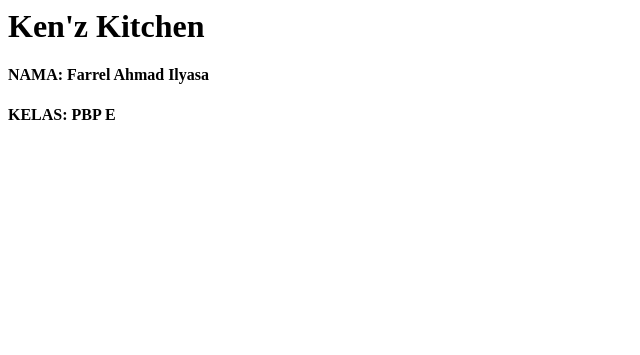
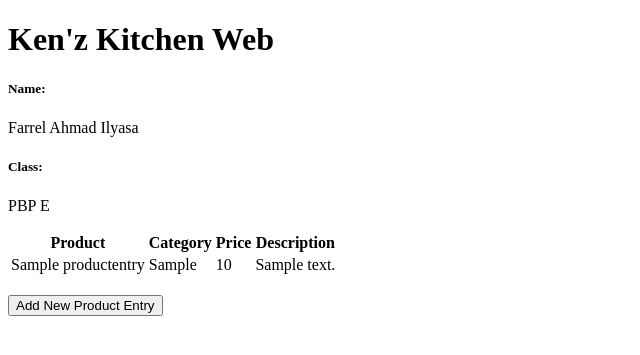
Before and after one commit to Kae20042005/kenz-kitchen, a Django app: page / in a window 1280 px wide. Shown: the top 355 px of the page, without its empty margins (0-640 px from the left). Run offline with Django 5.2, Linux system fonts and the light colour scheme; tables that the repository leaves empty hold one stand-in row (values such as "Sample post").

Commit message:
FINISHING tugas 3

```diff
--- a/kenz_kitchen/settings.py
+++ b/kenz_kitchen/settings.py
@@ -55,7 +55,7 @@ ROOT_URLCONF = 'kenz_kitchen.urls'
 TEMPLATES = [
     {
         'BACKEND': 'django.template.backends.django.DjangoTemplates',
-        'DIRS': [],
+        'DIRS': [BASE_DIR / 'templates'],
         'APP_DIRS': True,
         'OPTIONS': {
             'context_processors': [
@@ -122,3 +122,5 @@ STATIC_URL = 'static/'
 # https://docs.djangoproject.com/en/5.1/ref/settings/#default-auto-field
 
 DEFAULT_AUTO_FIELD = 'django.db.models.BigAutoField'
+
+CSRF_TRUSTED_ORIGINS = ["http://localhost","http://127.0.0.1","http://farrel-ahmad-kenzkitchen.pbp.cs.ui.ac.id/", "http://farrel-ahmad-kenzkitchen.pbp.cs.ui.ac.id/"]
--- a/main/models.py
+++ b/main/models.py
@@ -1,8 +1,10 @@
 from django.db import models
+import uuid
 
 # Create your models here.
 
-class Product(models.Model):
+class ProductEntry(models.Model):
+    id = models.UUIDField(primary_key=True, default=uuid.uuid4, editable=False)
     name = models.CharField(max_length=50)
     category = models.CharField(max_length=20)
     price = models.IntegerField()
--- a/main/templates/main.html
+++ b/main/templates/main.html
@@ -1,4 +1,38 @@
-<h1>{{ appName }}</h1>
+{% extends 'base.html' %}
+{% block content %}
+<h1>{{ appName }} Web</h1>
 
-<h4>NAMA: {{ nama }}</h4>
-<h4>KELAS: {{ kelas }}</h4>
+<h5>Name:</h5>
+<p>{{ name }}</p>
+
+<h5>Class:</h5>
+<p>{{ class }}</p>
+
+{% if not product_entries %}
+<p>Belum ada data product pada web ini.</p>
+{% else %}
+<table>
+  <tr>
+    <th>Product</th>
+    <th>Category</th>
+    <th>Price</th>
+    <th>Description</th>
+  </tr>
+
+  {% for product_entry in product_entries %}
+  <tr>
+    <td>{{product_entry.name}}</td>
+    <td>{{product_entry.category}}</td>
+    <td>{{product_entry.price}}</td>
+    <td>{{product_entry.description}}</td>
+  </tr>
+  {% endfor %}
+</table>
+{% endif %}
+
+<br />
+
+<a href="{% url 'main:create_product_entry' %}">
+  <button>Add New Product Entry</button>
+</a>
+{% endblock content %}
--- a/main/tests.py
+++ b/main/tests.py
@@ -1,3 +1,4 @@
 from django.test import TestCase, Client
 from django.utils import timezone
-from .models import MoodEntry
+
+# Test Here
--- a/main/urls.py
+++ b/main/urls.py
@@ -1,8 +1,13 @@
 from django.urls import path
-from main.views import show_main
+from main.views import show_main, create_product_entry, show_xml, show_json, show_xml_by_id, show_json_by_id
 
 app_name = 'main'
 
 urlpatterns = [
     path('', show_main, name='show_main'),
+    path('create-product-entry', create_product_entry, name='create_product_entry'),
+    path('xml/', show_xml, name='show_xml'),
+    path('json/', show_json, name='show_json'),
+    path('xml/<str:id>/', show_xml_by_id, name='show_xml_by_id'),
+    path('json/<str:id>/', show_json_by_id, name='show_json_by_id'),
 ]
--- a/main/views.py
+++ b/main/views.py
@@ -1,12 +1,45 @@
-from django.shortcuts import render
+from django.http import HttpResponse
+from django.core import serializers
+from main.forms import ProductEntryForm
+from main.models import ProductEntry
+from django.shortcuts import render, redirect
 
 # Create your views here.
 
+def create_product_entry(request):
+    form = ProductEntryForm(request.POST or None)
+
+    if form.is_valid() and request.method == "POST":
+        form.save()
+        return redirect('main:show_main')
+
+    context = {'form': form}
+    return render(request, "create_product_entry.html", context)
+
 def show_main(request):
+    product_entries = ProductEntry.objects.all()
+
     context = {
         "appName" : "Ken'z Kitchen",
-        "nama": "Farrel Ahmad Ilyasa",
-        "kelas": "PBP E"
+        "name": "Farrel Ahmad Ilyasa",
+        "class": "PBP E",
+        "product_entries" : product_entries,
     }
 
     return render(request, "main.html", context)
+
+def show_xml(request):
+    data = ProductEntry.objects.all()
+    return HttpResponse(serializers.serialize("xml", data), content_type="application/xml")
+
+def show_json(request):
+    data = ProductEntry.objects.all()
+    return HttpResponse(serializers.serialize("json", data), content_type="application/json")
+
+def show_xml_by_id(request, id):
+    data = ProductEntry.objects.filter(pk=id)
+    return HttpResponse(serializers.serialize("xml", data), content_type="application/xml")
+
+def show_json_by_id(request, id):
+    data = ProductEntry.objects.filter(pk=id)
+    return HttpResponse(serializers.serialize("json", data), content_type="application/json")
--- /dev/null
+++ b/templates/base.html
@@ -0,0 +1,13 @@
+{% load static %}
+<!DOCTYPE html>
+<html lang="en">
+  <head>
+    <meta charset="UTF-8" />
+    <meta name="viewport" content="width=device-width, initial-scale=1.0" />
+    {% block meta %} {% endblock meta %}
+  </head>
+
+  <body>
+    {% block content %} {% endblock content %}
+  </body>
+</html>
```
Also changed, not shown: main/forms.py (added, +7 -0 lines), main/templates/create_product_entry.html (added, +18 -0 lines), .github/workflows/deploy.yml (added), README.md, main/migrations/0003_delete_moodentry.py (added), main/migrations/0004_productentry_delete_product.py (added), main/migrations/0005_alter_productentry_price.py (added), main/migrations/0006_alter_productentry_price.py (added).
